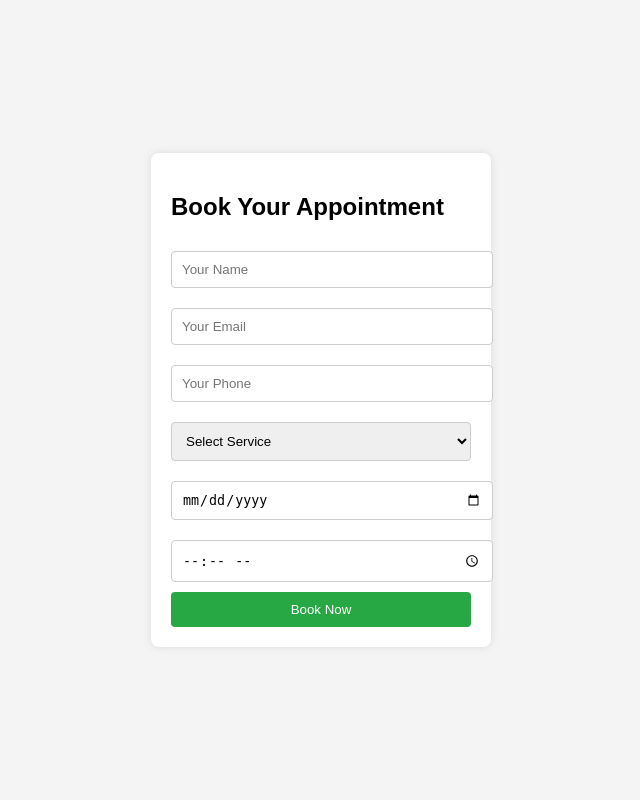
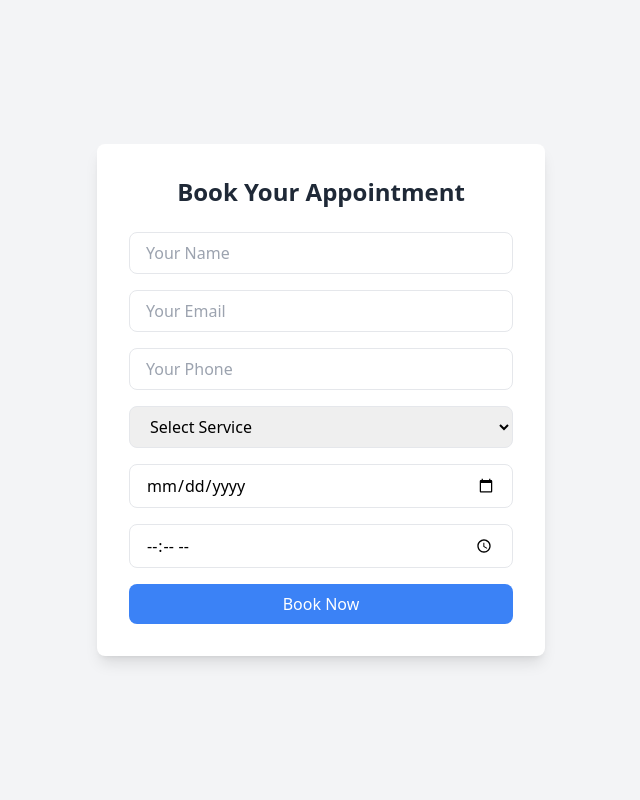
Before and after one commit to 1godfrey/booking-system, a Flask app: page / in a window 1280 px wide. Shown: the whole page, without its empty margins (319-959 px from the left). Run offline with Flask 3, Linux system fonts and the light colour scheme; some libraries are stand-ins or nearby versions.

Commit message:
Adding tailwind css

```diff
--- a/templates/index.html
+++ b/templates/index.html
@@ -4,61 +4,27 @@
     <meta charset="UTF-8">
     <meta name="viewport" content="width=device-width, initial-scale=1.0">
     <title>Book Your Appointment</title>
-    <style>
-        body {
-            font-family: Arial, sans-serif;
-            background-color: #f4f4f4;
-            display: flex;
-            justify-content: center;
-            align-items: center;
-            height: 100vh;
-            margin: 0;
-        }
-        .booking-form {
-            background: white;
-            padding: 20px;
-            border-radius: 8px;
-            box-shadow: 0 0 10px rgba(0, 0, 0, 0.1);
-            width: 300px;
-        }
-        .booking-form input, .booking-form select {
-            width: 100%;
-            padding: 10px;
-            margin: 10px 0;
-            border: 1px solid #ccc;
-            border-radius: 4px;
-        }
-        .booking-form button {
-            width: 100%;
-            padding: 10px;
-            background-color: #28a745;
-            color: white;
-            border: none;
-            border-radius: 4px;
-            cursor: pointer;
-        }
-        .booking-form button:hover {
-            background-color: #218838;
-        }
-    </style>
+    <script src="https://cdn.tailwindcss.com"></script>
 </head>
 <body>
-    <div class="booking-form">
-        <h2>Book Your Appointment</h2>
-        <form id="bookingForm">
-            <input type="text" id="name" placeholder="Your Name" required>
-            <input type="email" id="email" placeholder="Your Email" required>
-            <input type="tel" id="phone" placeholder="Your Phone" required>
-            <select id="service" required>
+    <div class="min-h-screen bg-gray-100 flex items-center justify-center">
+        <div class="bg-white p-8 rounded-lg shadow-lg w-full max-w-md">
+            <h2 class="text-2xl font-bold mb-6 text-center text-gray-800">Book Your Appointment</h2>
+            <form id="bookingForm" class="space-y-4">
+                <input type="text" id="name" placeholder="Your Name" class="w-full px-4 py-2 border rounded-lg focus:outline-none focus:ring-2 focus:ring-blue-500">
+                <input type="email" id="email" placeholder="Your Email" class="w-full px-4 py-2 border rounded-lg focus:outline-none focus:ring-2 focus:ring-blue-500">
+                <input type="tel" id="phone" placeholder="Your Phone" class="w-full px-4 py-2 border rounded-lg focus:outline-none focus:ring-2 focus:ring-blue-500">
+                <select id="service" class="w-full px-4 py-2 border rounded-lg focus:outline-none focus:ring-2 focus:ring-blue-500">
                     <option value="">Select Service</option>
                     <option value="Tattoo">Tattoo</option>
                     <option value="Haircut">Haircut</option>
                     <option value="Manicure">Manicure</option>
                 </select>
-            <input type="date" id="date" required>
-            <input type="time" id="time" required>
-            <button type="submit">Book Now</button>
+                <input type="date" id="date" class="w-full px-4 py-2 border rounded-lg focus:outline-none focus:ring-2 focus:ring-blue-500">
+                <input type="time" id="time" class="w-full px-4 py-2 border rounded-lg focus:outline-none focus:ring-2 focus:ring-blue-500">
+                <button type="submit" class="w-full bg-blue-500 text-white py-2 rounded-lg hover:bg-blue-600 transition duration-300">Book Now</button>
             </form>
+        </div>
     </div>
 
     <script>
```
Lines whose indentation alone changed are shown as unchanged.
